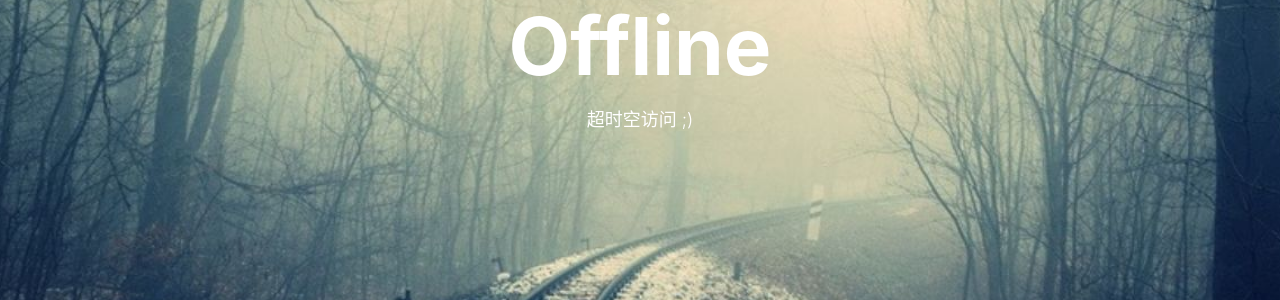
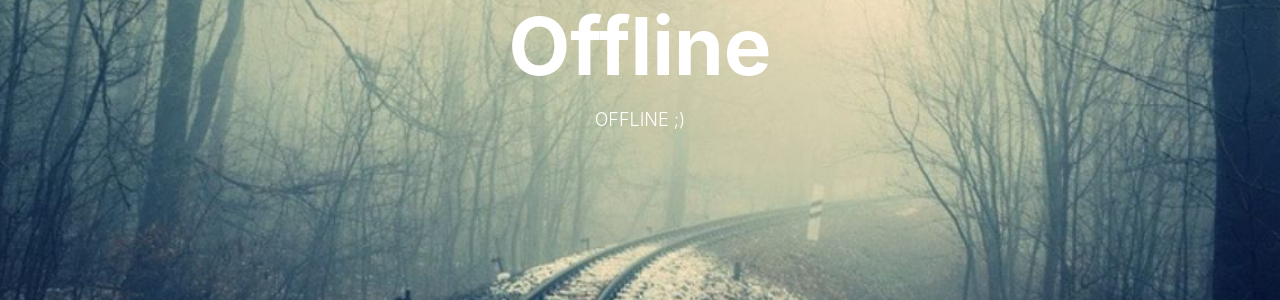
Before and after one commit to misselvexu/misselvexu.github.io, a Jekyll site: the page built from offline.html, in a window 1280 px wide. Shown: the part 337-637 px from the top of the page. Built offline with Jekyll 4.4.1, drawn with Linux system fonts in a browser that asks for light colours; nearby versions of some CDN libraries; comment, search, counter and statistics services are not loaded.

Commit message:
Update offline.html

```diff
--- a/offline.html
+++ b/offline.html
@@ -1,6 +1,6 @@
 ---
 layout: default
-description: "超时空访问 ;)"
+description: "OFFLINE ;)"
 header-img: "img/404-bg.jpg"
 permalink: /offline.html
 ---
```
